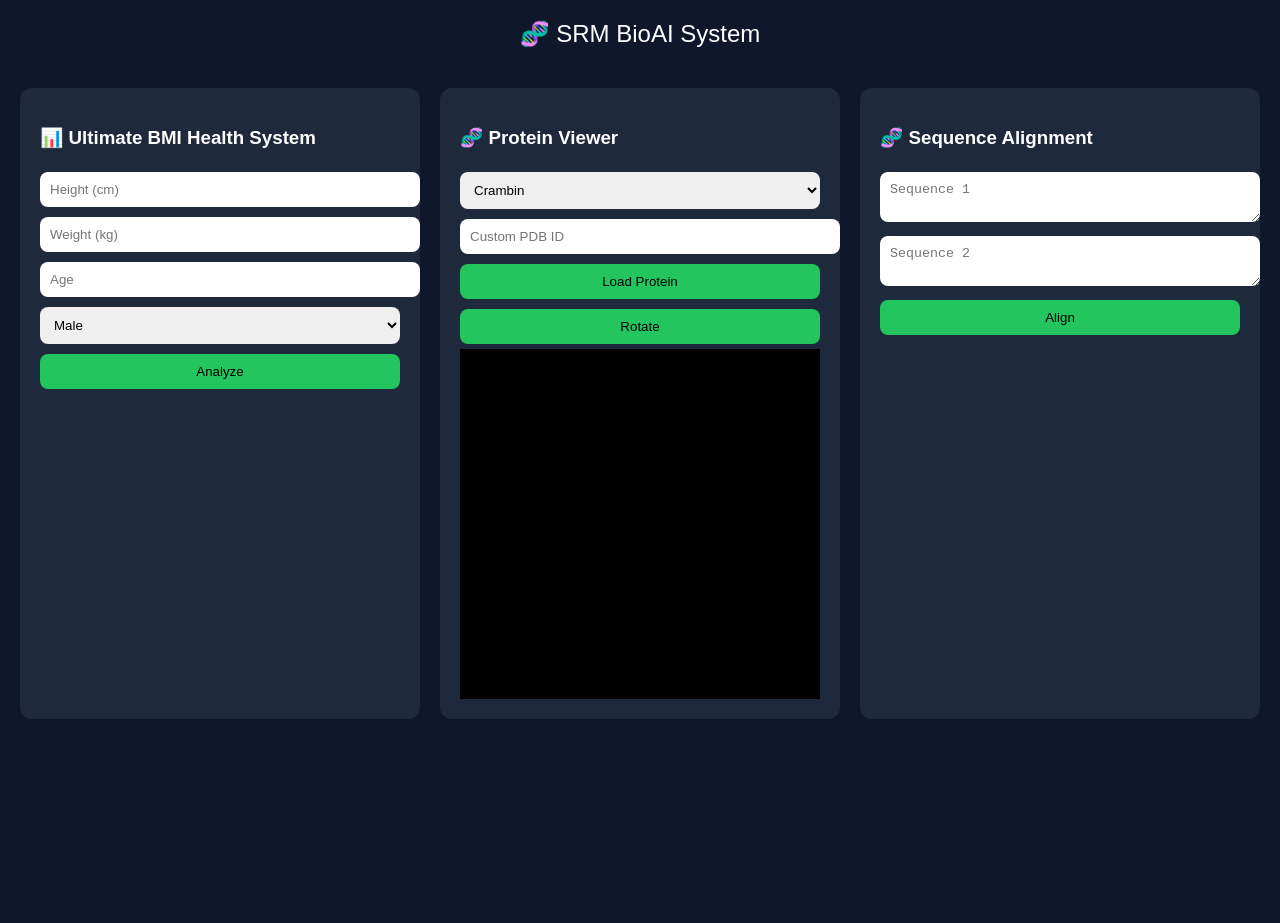
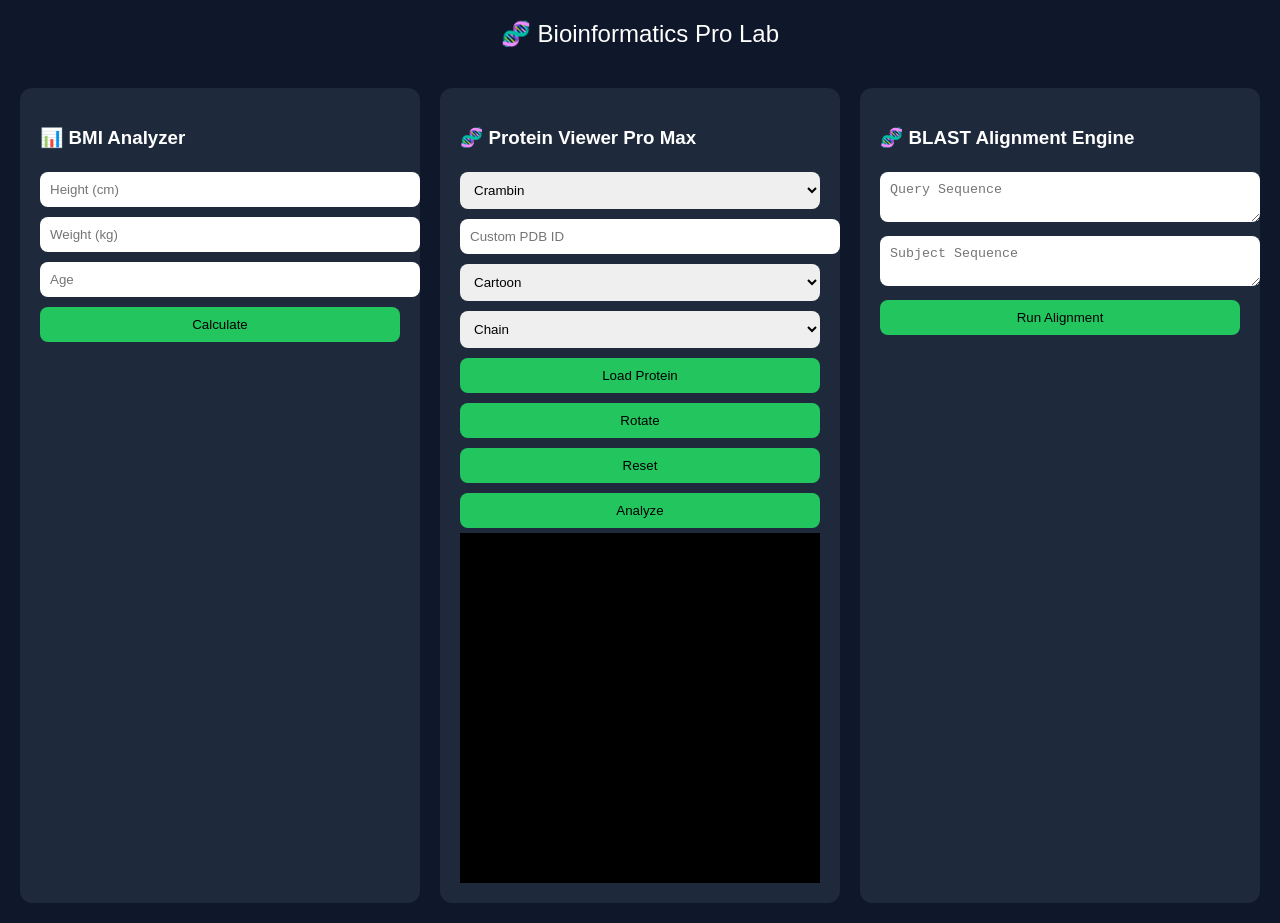
Before and after one commit to leeladhar3777-spec/My-website18, a plain HTML site: page index.html in a window 1280 px wide. Before the commit the page ends 800 px from the top, so only its background shows below. Drawn offline with Linux system fonts and the light colour scheme; some packages are replaced by stand-ins of ours; a script that the page names is missing.

Commit message:
Update index.html

```diff
--- a/index.html
+++ b/index.html
@@ -2,41 +2,36 @@
 <html>
 <head>
 <meta charset="UTF-8">
-<title>BioAI Final System 💀🚀</title>
+<title>Bioinformatics Pro Lab 💀🧬</title>
 
 <link rel="stylesheet" href="style.css">
+
 <script src="https://unpkg.com/ngl@latest/dist/ngl.js"></script>
 </head>
 
 <body>
 
-<header>🧬 SRM BioAI System</header>
+<header>🧬 Bioinformatics Pro Lab</header>
 
 <div class="container">
 
-<!-- BMI -->
+<!-- BMI MODULE -->
 <div class="card">
-<h3>📊 Ultimate BMI Health System</h3>
+<h3>📊 BMI Analyzer</h3>
 
 <input id="height" placeholder="Height (cm)">
 <input id="weight" placeholder="Weight (kg)">
-<input id="ageBMI" placeholder="Age">
+<input id="age" placeholder="Age">
 
-<select id="gender">
-<option value="male">Male</option>
-<option value="female">Female</option>
-</select>
+<button onclick="calcBMI()">Calculate</button>
 
-<button onclick="calcBMI()">Analyze</button>
-
-<div id="bmiResult"></div>
-<div id="bmiDetails"></div>
-<div id="dietPlan"></div>
+<div id="bmiOut"></div>
+<div id="dietOut"></div>
 </div>
 
-<!-- PROTEIN -->
+<!-- PROTEIN VIEWER -->
 <div class="card">
-<h3>🧬 Protein Viewer</h3>
+<h3>🧬 Protein Viewer Pro Max</h3>
 
 <select id="pdbSelect">
 <option value="1CRN">Crambin</option>
@@ -46,25 +41,41 @@
 <option value="6VSB">Spike Protein</option>
 </select>
 
-<input id="pdb" placeholder="Custom PDB ID">
+<input id="pdbInput" placeholder="Custom PDB ID">
+
+<select id="rep">
+<option value="cartoon">Cartoon</option>
+<option value="surface">Surface</option>
+<option value="ball+stick">Ball+Stick</option>
+<option value="spacefill">Spacefill</option>
+</select>
+
+<select id="color">
+<option value="chainname">Chain</option>
+<option value="element">Element</option>
+<option value="residueindex">Rainbow</option>
+</select>
 
 <button onclick="loadProtein()">Load Protein</button>
 <button onclick="toggleSpin()">Rotate</button>
+<button onclick="resetView()">Reset</button>
+<button onclick="analyzeStructure()">Analyze</button>
 
 <div id="viewer"></div>
 <div id="proteinInfo"></div>
+<div id="analysis"></div>
 </div>
 
 <!-- ALIGNMENT -->
 <div class="card">
-<h3>🧬 Sequence Alignment</h3>
+<h3>🧬 BLAST Alignment Engine</h3>
 
-<textarea id="seq1" placeholder="Sequence 1"></textarea>
-<textarea id="seq2" placeholder="Sequence 2"></textarea>
+<textarea id="seq1" placeholder="Query Sequence"></textarea>
+<textarea id="seq2" placeholder="Subject Sequence"></textarea>
 
-<button onclick="alignSeq()">Align</button>
+<button onclick="alignSeq()">Run Alignment</button>
 
-<pre id="alignOutput"></pre>
+<pre id="alignOut"></pre>
 <div id="alignStats"></div>
 </div>
 
@@ -72,4 +83,4 @@
 
 <script src="script.js"></script>
 </body>
-                        </html>
+</html>
```
